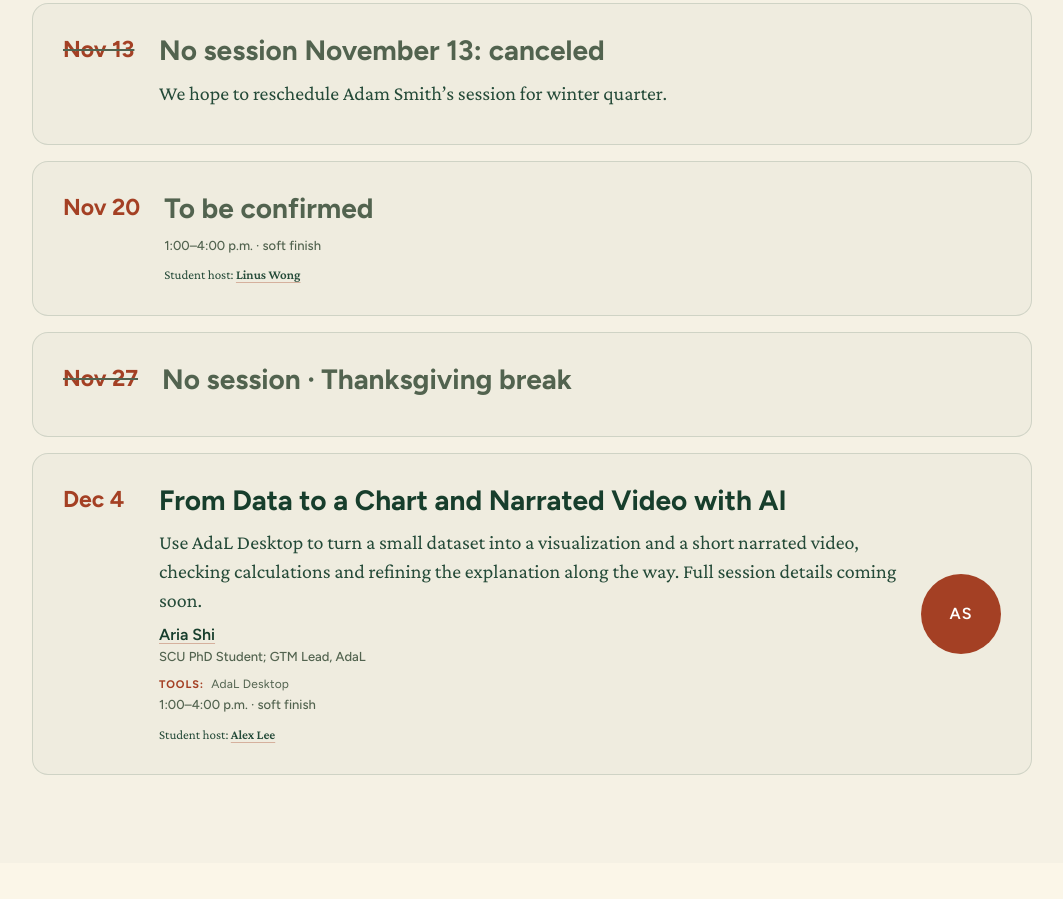
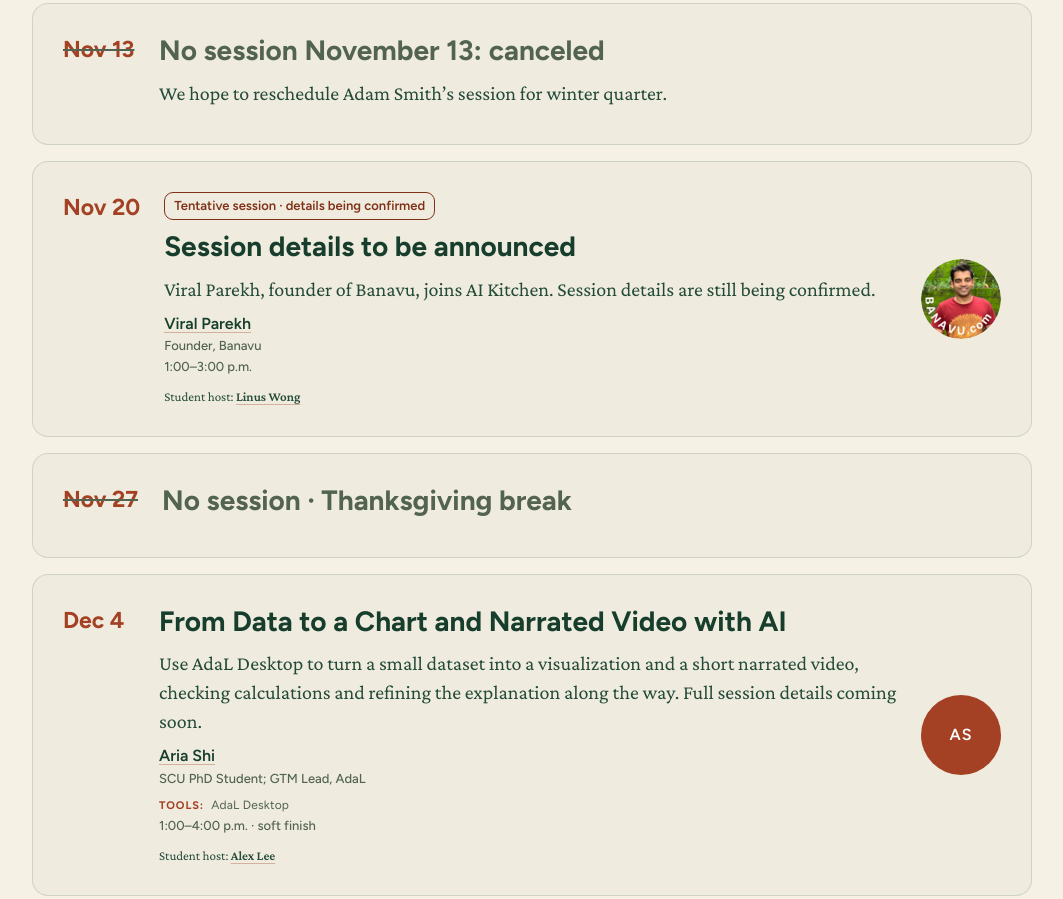
Before and after one commit to The-AI-Kitchen/the-ai-kitchen.github.io, a plain HTML site: page schedule.html in a window 1280 px wide. Shown: the part 2816-3715 px from the top of the page, without its empty margins (108-1171 px from the left). Drawn offline with nearby package versions, Linux system fonts and the light colour scheme.

Commit message:
Add tentative November 20 session with Viral Parekh

```diff
--- a/index.html
+++ b/index.html
@@ -169,4 +169,4 @@
     </div>
   </footer>
 
-<script src="sessions.js?v=20261113-adam-cancelled"></script><script src="news.js"></script><script src="press.js"></script><script src="home.js?v=20261104-nov6-cancelled"></script><script src="site-shell.js"></script></body></html>
+<script src="sessions.js?v=20261115-viral-tentative"></script><script src="news.js"></script><script src="press.js"></script><script src="home.js?v=20261104-nov6-cancelled"></script><script src="site-shell.js"></script></body></html>
--- a/schedule.html
+++ b/schedule.html
@@ -280,7 +280,7 @@
 
 
   <!-- ===== Schedule data (single source of truth, shared with index.html) ===== -->
-  <script src="sessions.js?v=20261113-adam-cancelled"></script>
+  <script src="sessions.js?v=20261115-viral-tentative"></script>
 
   <!-- ===== Render schedule cards from sessions.js (shared by all quarters) ===== -->
   <script>
@@ -391,7 +391,7 @@
         return '<div class="schedule-card reveal ' + delay + roomClass + '">' +
           '<div class="schedule-date">' + esc(s.label) + '</div>' +
           '<div class="schedule-info">' +
-            (s.tentative ? '<span class="schedule-status">Tentative session &middot; working title</span>' : '') +
+            (s.tentative ? '<span class="schedule-status">' + esc(s.tentativeLabel || 'Tentative session \u00b7 working title') + '</span>' : '') +
             topicHtml +
             (s.subtitle ? '<span class="schedule-subtitle">' + esc(s.subtitle) + '</span>' : '') +
             (s.description ? '<span class="schedule-description">' + esc(s.description) + '</span>' : '') +
--- a/sessions.js
+++ b/sessions.js
@@ -277,9 +277,16 @@ window.AI_KITCHEN_FALL_SESSIONS = [
     date: '2026-11-20',
     label: 'Nov 20',
     studentHost: { name: 'Linus Wong', url: 'https://www.linkedin.com/in/linus-e-wong/' },
-    name: 'To be confirmed',
-    tbd: true,
-    note: '1:00\u20134:00 p.m. \u00b7 soft finish'
+    name: 'Viral Parekh',
+    title: 'Founder, Banavu',
+    tentative: true,
+    tentativeLabel: 'Tentative session \u00b7 details being confirmed',
+    topic: 'Session details to be announced',
+    description: 'Viral Parekh, founder of Banavu, joins AI Kitchen. Session details are still being confirmed.',
+    url: 'https://www.linkedin.com/in/viralnparekh/',
+    photo: 'speakers/viral-parekh.png',
+    initials: 'VP',
+    note: '1:00\u20133:00 p.m.'
   },
   { date: '2026-11-27', label: 'Nov 27', cancelled: true, topic: 'No session \u00b7 Thanksgiving break' },
   {
```
Also changed, not shown: speakers/viral-parekh.png (added).
